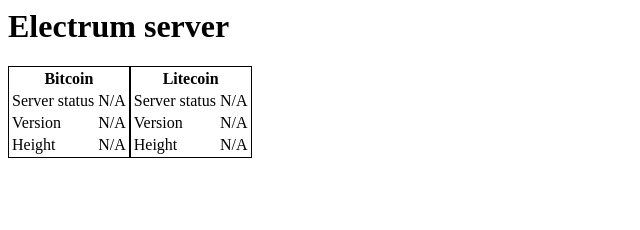
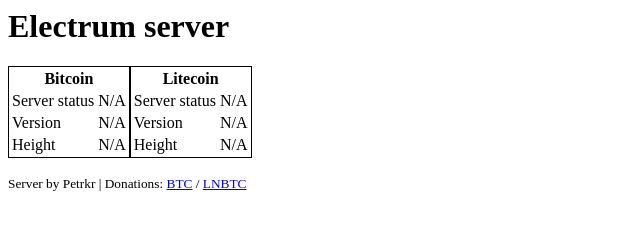
Before and after one commit to petrkr/electrum-web-stats, a plain HTML site: page index.html in a window 1280 px wide. Shown: the whole page, without its empty margins (0-640 px from the left). Drawn offline with Linux system fonts and the light colour scheme.

Commit message:
Donation link

```diff
--- a/index.html
+++ b/index.html
@@ -103,5 +103,6 @@
 			</tr>
 		</table>
 		<br />
+		<small>Server by Petrkr | Donations: <a href="bitcoin:3HoMKMezAhcZgdQWfWpypBxVvdbTmPtuvF">BTC</a> / <a href="https://lnbits.lnatm.net/lnurlp/12">LNBTC</a></small>
 	</body>
 </html>
```
